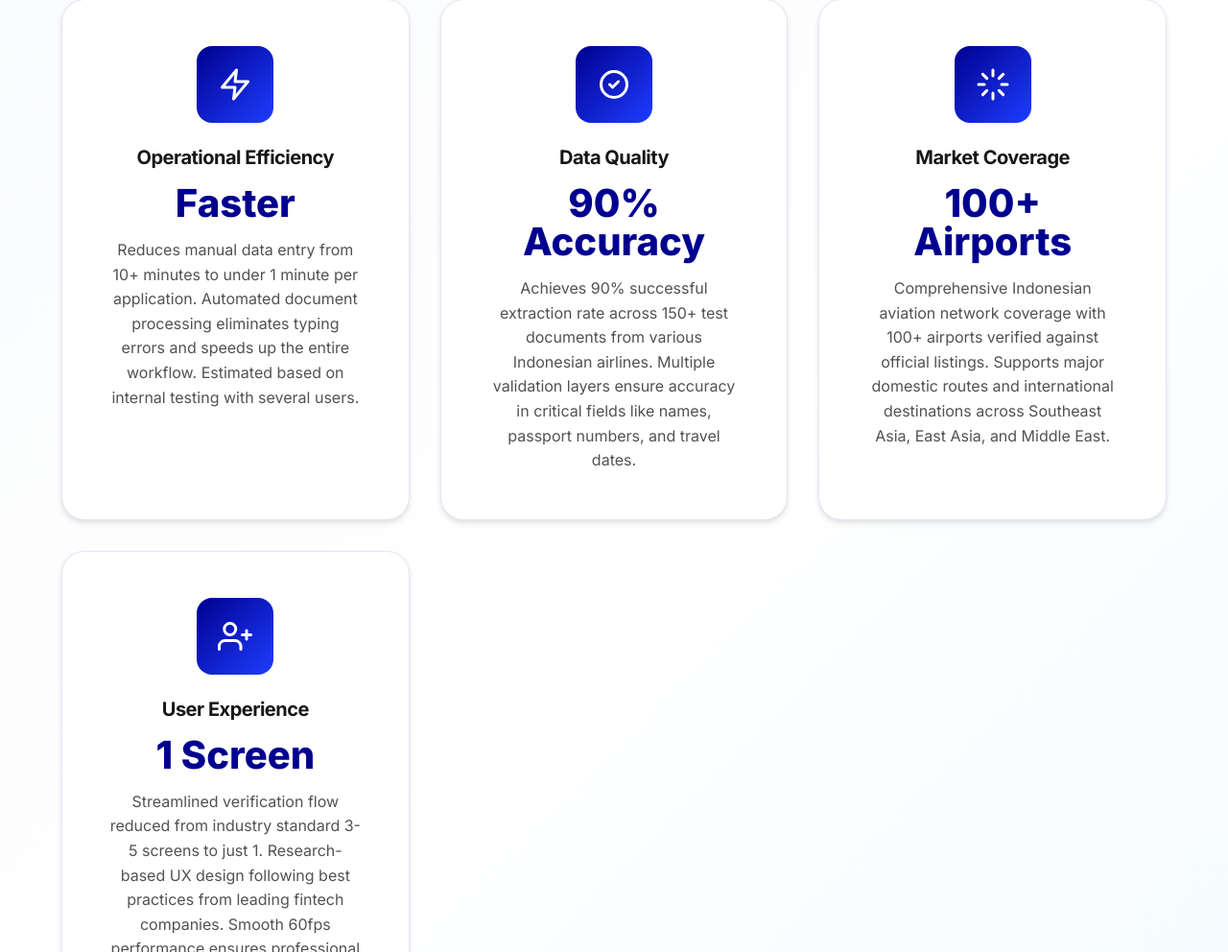
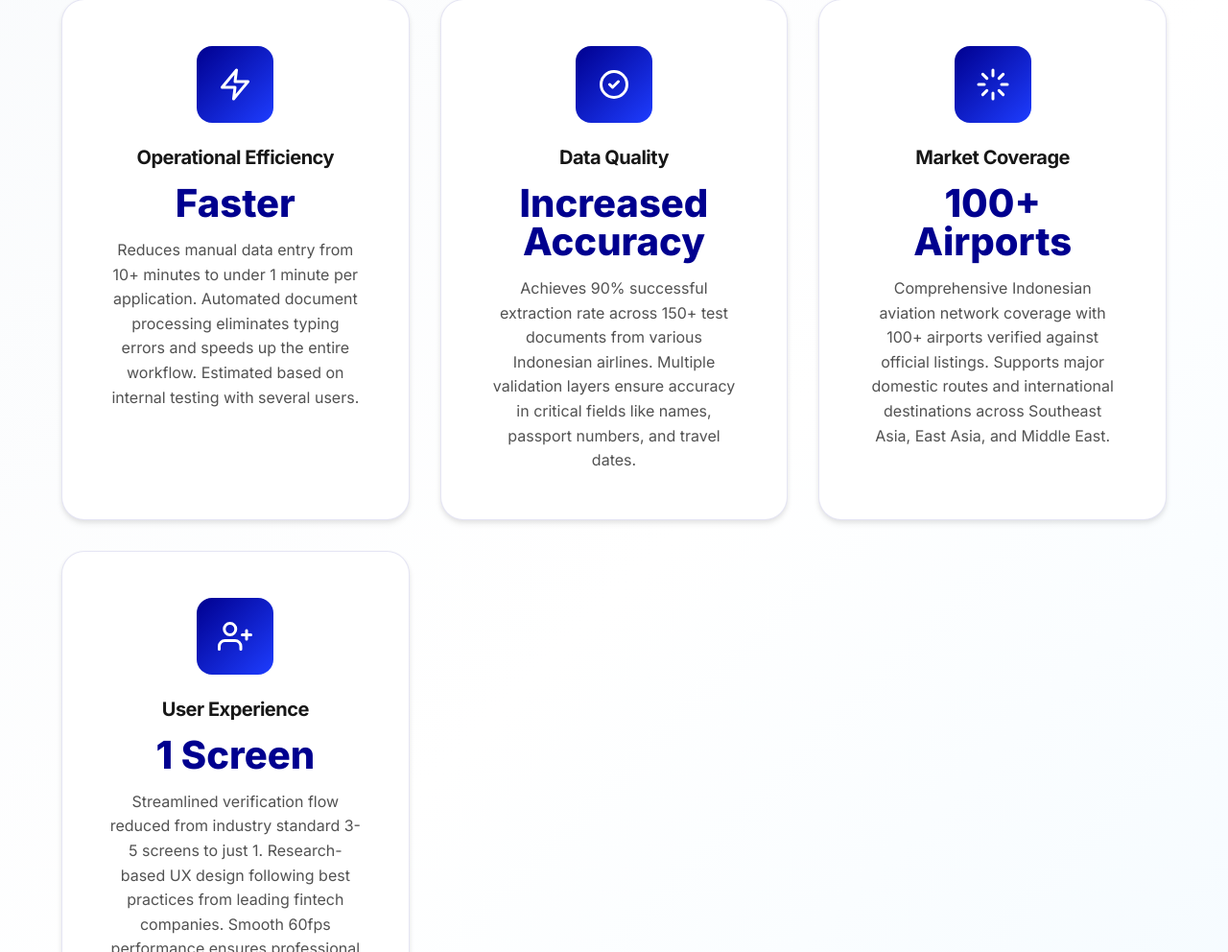
Before and after one commit to yoshiafk/presentation-axa-lens, a website: page index.html in a window 1280 px wide. Shown: the part 4236-5228 px from the top of the page at 96% size. Drawn offline with Linux system fonts and the light colour scheme.

Commit message:
Update index.html

```diff
--- a/index.html
+++ b/index.html
@@ -350,7 +350,7 @@
                         </svg>
                     </div>
                     <h3 class="value-title">Data Quality</h3>
-                    <div class="value-metric">90% Accuracy</div>
+                    <div class="value-metric">Increased Accuracy</div>
                     <p class="value-description">
                         Achieves 90% successful extraction rate across 150+ test documents from various Indonesian
                         airlines. Multiple validation layers ensure accuracy in critical fields like names, passport
```
